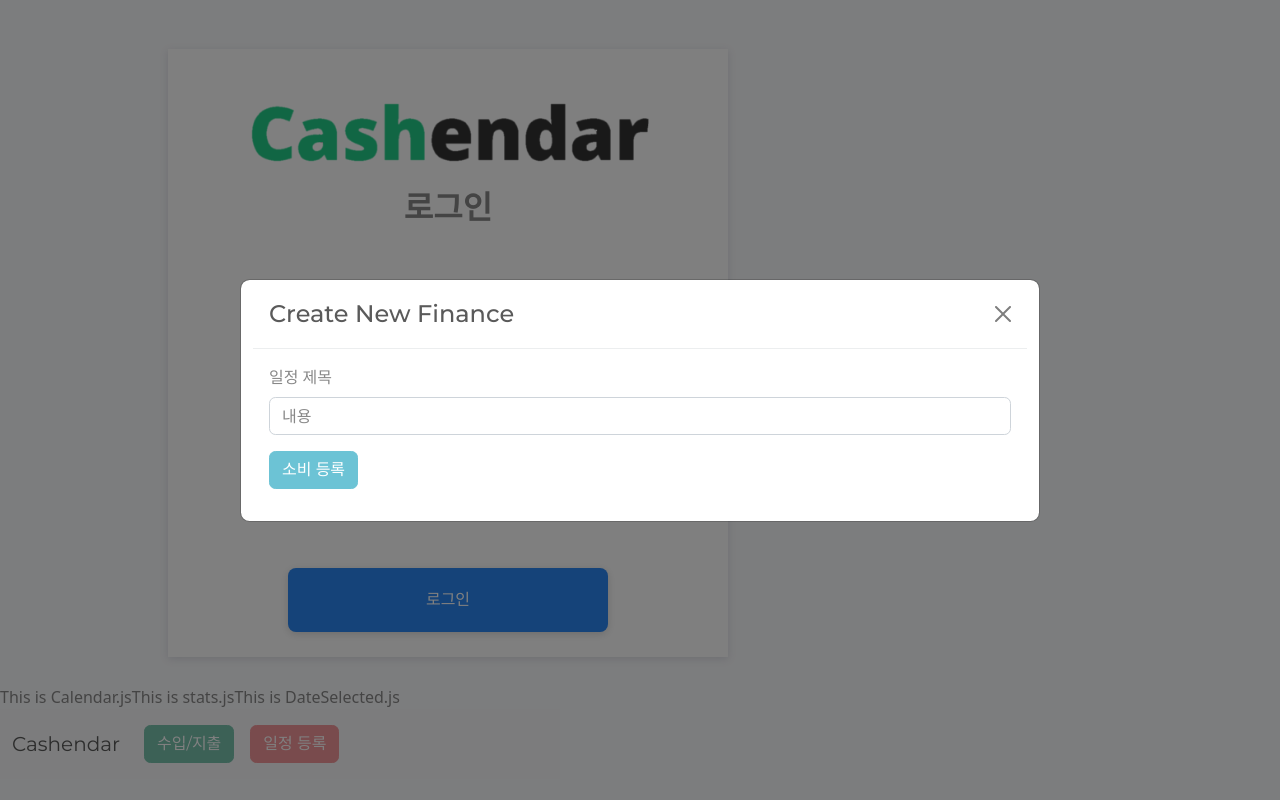
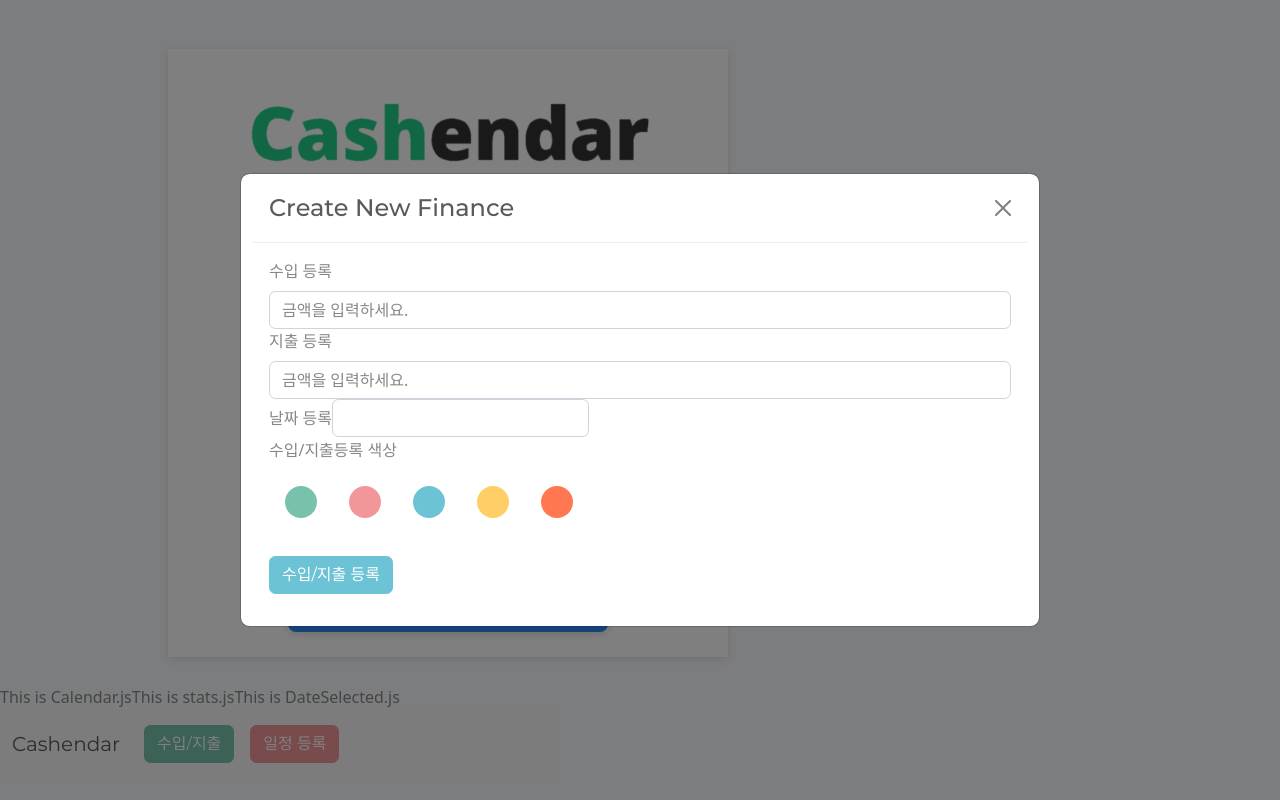
Before and after one commit to webFrame-chashindar/chasendar, a React (Create React App) app in the folder cashendar-app/: page / in a window 1280 px wide. Both pictures are taken after a click on the button "수입/지출". Built offline with nearby package versions, Linux system fonts and the light colour scheme.

Commit message:
수입/지출 modal창 수정
수입/지출 modal창 수정

```diff
--- a/cashendar-app/src/pages/Create/SignInModal.js
+++ b/cashendar-app/src/pages/Create/SignInModal.js
@@ -3,7 +3,24 @@ import { Modal, Button, Form, Container } from "react-bootstrap";
 import "react-datepicker/dist/react-datepicker.css"
 import DatePicker from "react-datepicker";
 
+const labelsColorClasses = ["primary","secondary", "info", "warning", "danger"];
+const labelsColorIsSelected = [true,false,false,false,false ];
+
 const SignInModal = ({handleShow, show, onHide}) => {
+    const [title, setTitle] = useState('');
+    const [description, setDescription] = useState('');
+    const [startDate, setStartDate] = useState('');
+    const [selColor, setSelColor] = useState('');
+
+    const datePickerStyle = {
+        display : "inline-block",
+        marginRight: "40px"
+    }
+
+    const selectColor = (span) => {
+        console.log("here");
+        span.style.border = "2px solid black";
+    }
 
   return (
     <Modal
@@ -21,19 +38,54 @@ const SignInModal = ({handleShow, show, onHide}) => {
             <Modal.Body>
                 <Form>
                     <Form.Group>
-                        <Form.Label>일정 제목</Form.Label>
+                        <Form.Label>수입 등록</Form.Label>
                         <Form.Control
                             type="text"
                             name="title"
-                            placeholder="내용"
+                            placeholder="금액을 입력하세요."
                             />
                     </Form.Group>
 
+                    <Form.Group>
+                        <Form.Label>지출 등록</Form.Label>
+                        <Form.Control
+                            type="text"
+                            name="title"
+                            placeholder="금액을 입력하세요."
+                            />
+                    </Form.Group>
+
+                    <Form.Group style={datePickerStyle}>
+                        <Form.Label>날짜 등록</Form.Label>
+                            <DatePicker
+                            className = "form-control"
+                            selected={startDate}
+                            dateFormat="yyyy-MM-dd"
+                            onChange= {date => setStartDate(date)} />
+                    </Form.Group >
+
+                    <Form.Group>
+
+                        <Form.Label>수입/지출등록 색상</Form.Label>
+                        <div>
+                            {labelsColorClasses.map((lblClass, i) => (
+                                <span
+                                    key={i}
+                                    onClick={() => {setSelColor(lblClass);
+                                        {(lblClass === selColor &&labelsColorIsSelected[i] === true) ? labelsColorIsSelected[i] = false : labelsColorIsSelected[i] = true };
+                                    }}
+                                    className={(lblClass === selColor && labelsColorIsSelected[i]) ? `border border-5 top-sticky float-left d-inline-flex m-3 p-3 bg-${lblClass} rounded-circle text-white` : `top-sticky float-left d-inline-flex m-3 p-3 bg-${lblClass} rounded-circle text-white`}
+                                >
+                                </span>
+                            ))}
+                        </div>
+
+                    </Form.Group>
 
                     <Button block variant="info"
                             type="submit"
                             className="my-3"
-                            onClick={() => handleShow()}> 소비 등록
+                            onClick={() => handleShow()}> 수입/지출 등록
                     </Button>
                 </Form>
                 </Modal.Body>
@@ -42,5 +94,4 @@ const SignInModal = ({handleShow, show, onHide}) => {
     );
 };
 
-
 export default SignInModal;
--- a/cashendar-app/src/pages/Create/eventModal.js
+++ b/cashendar-app/src/pages/Create/eventModal.js
@@ -22,6 +22,8 @@ const EventModal = ({handleShow, show, onHide}) => {
     console.log("here");
     span.style.border = "2px solid black";
   }
+
+
 
   return (
     <Modal
```
Also changed, not shown: 1 other file (tests, documents, lock files or other folders).
